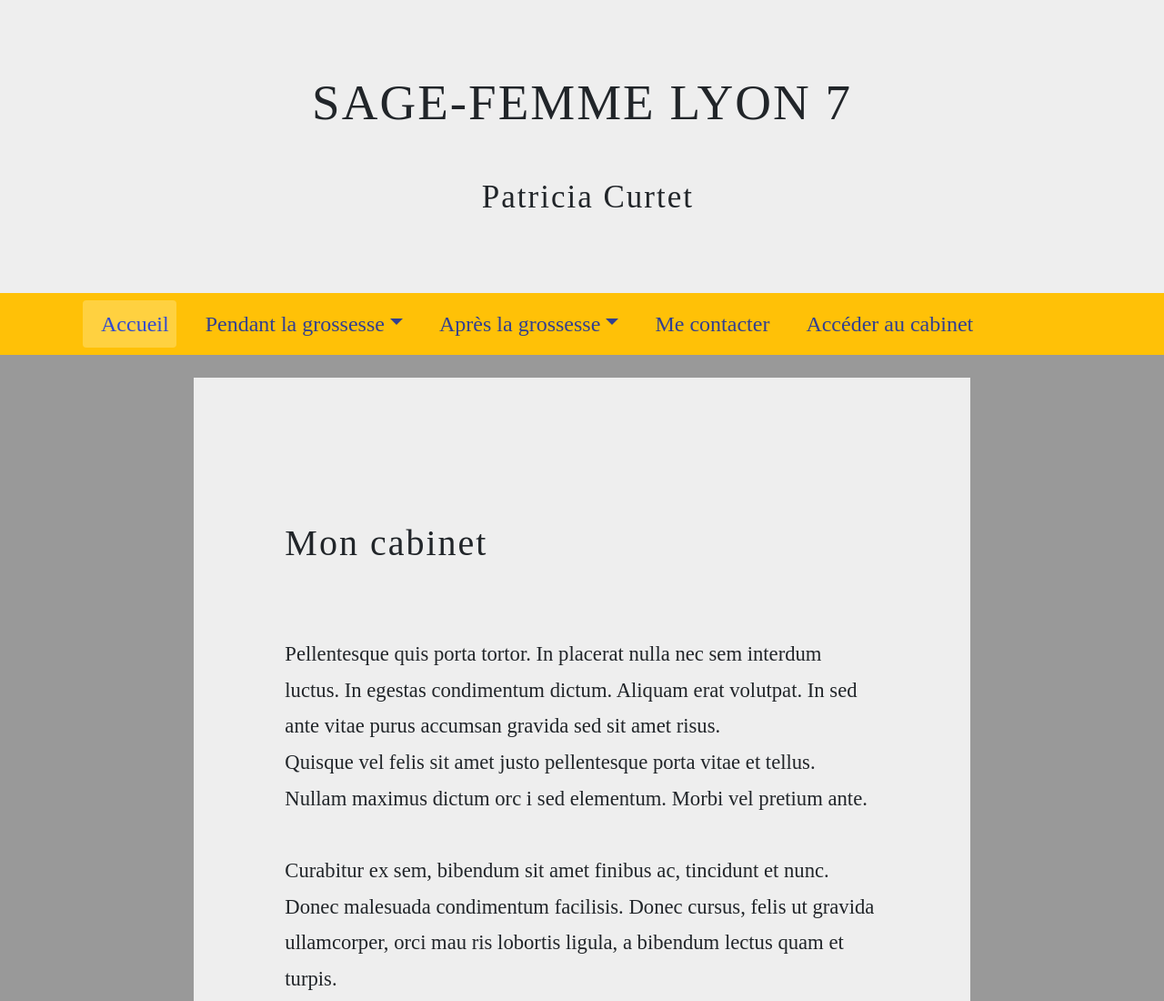
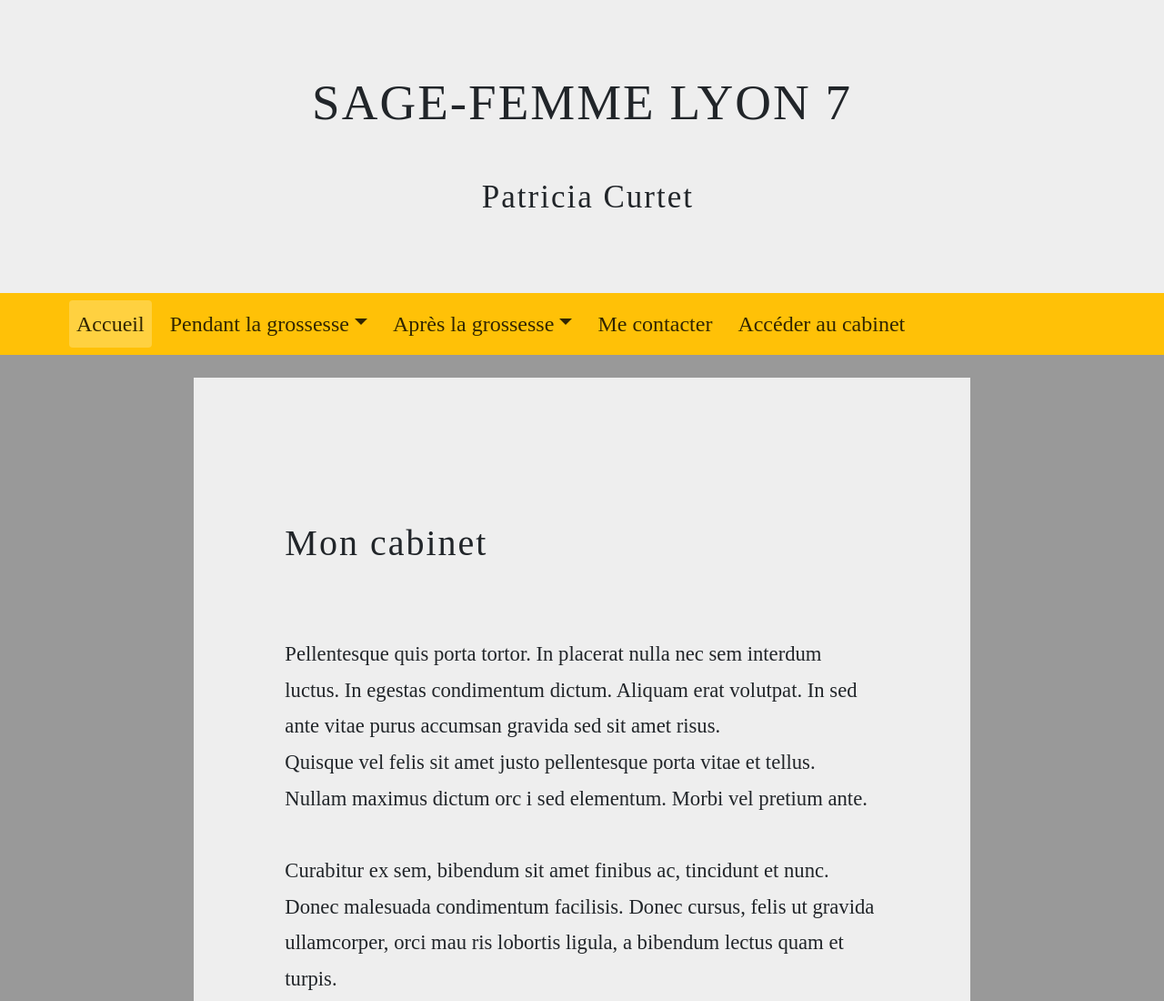
Before and after one commit to MaximeBastion/MaximeBastion.github.io, a plain HTML site: page sagefemmeLyon/index.html in a window 1280 px wide. Shown: the top 1100 px of the page at 91% size. Drawn offline with nearby package versions, Linux system fonts and the light colour scheme.

Commit message:
Try responsive navbar

```diff
--- a/sagefemmeLyon/css/stylesheet.css
+++ b/sagefemmeLyon/css/stylesheet.css
@@ -1,6 +1,6 @@
 .nav-link {
     font-size: 1.45em;     /* dépend du nb d'onglets dans la navbar -> bug pas en demi-écran */
-    text-indent: 0.5em;
+    text-indent: 0em;
 }
 
 body {
@@ -25,16 +25,23 @@ footer {
 .navbar div div ul li a { /* All navbar links */
     opacity: 0.8;
     font-size: 1.5em;
+    color: black !important;
 }
 
 .activeLink  {
     background-color: #ffd54f;
     opacity: 1 !important;
+
 }
 
 .nav-link:hover {
     opacity: 1;
 
+}
+
+.navbarContainer {
+    padding: 0;
+    margin: auto;
 }
 
 
@@ -514,5 +521,5 @@ p {
 
 .dropdown:hover .dropdown-menu {
     display: block;
-    margin-top: 0; // remove the gap so it doesn't close
+    margin-top: 0;
 }
--- a/sagefemmeLyon/index.html
+++ b/sagefemmeLyon/index.html
@@ -23,7 +23,7 @@
         <button class="navbar-toggler" type="button" data-toggle="collapse" data-target="#navbarSupportedContent" aria-controls="navbarSupportedContent" aria-expanded="false" aria-label="Toggle navigation">
             <span class="navbar-toggler-icon"></span>
         </button>
-        <div class="container">
+        <div class="container navbarContainer">
             <div class="collapse navbar-collapse" id="navbarSupportedContent">
                 <ul class="navbar-nav mr-md">
                     <li class="nav-item active">
```
Also changed, not shown: sagefemmeLyon/acceder.html (+1 -1 lines).
